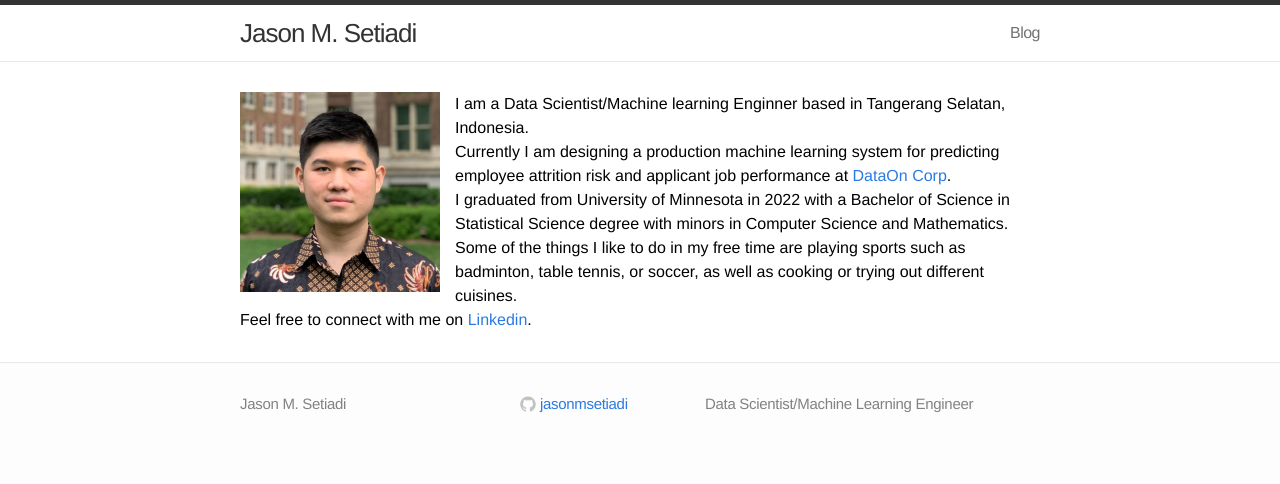
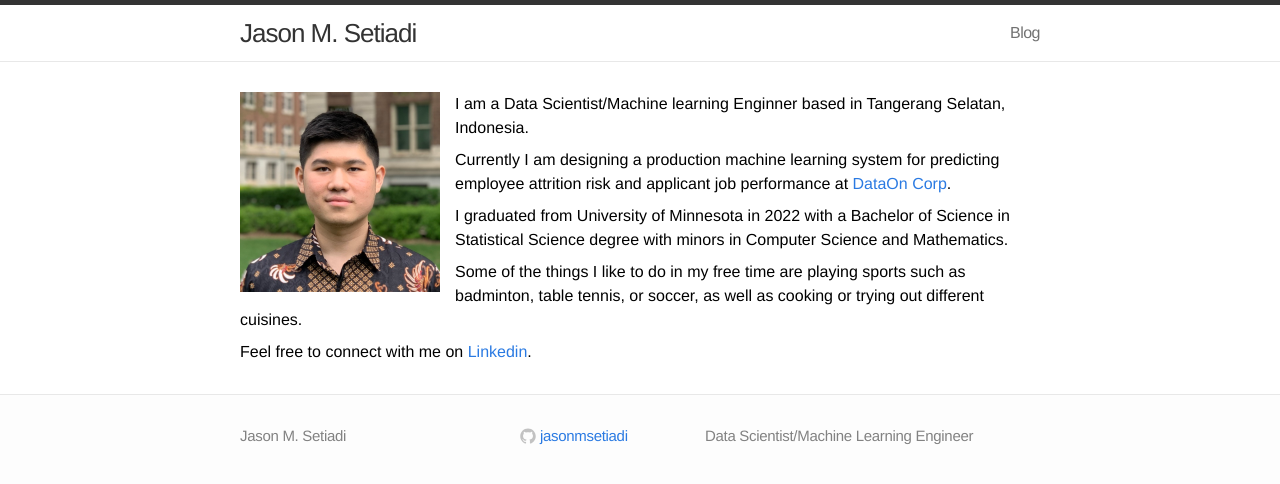
Before and after one commit to jasonmsetiadi/jasonmsetiadi.github.io, a Jekyll site: the page built from index.html, in a window 1280 px wide. Shown: the top 484 px of the page. Built offline with Jekyll 4.4.1, drawn with Linux system fonts in a browser that asks for light colours.

Commit message:
change spacing

```diff
--- a/index.html
+++ b/index.html
@@ -5,16 +5,21 @@ layout: default
 img {
   float: left;
 }
+.br {
+  display: block;
+  margin-bottom: .5em;
+}
 </style>
+
 
 <p><img src="assets/potrait.jpg" style="width:200px;height:200px;margin-right:15px;">
 
 I am a Data Scientist/Machine learning Enginner based in Tangerang Selatan, Indonesia.
-<br>
+<span class="br"></span>
 Currently I am designing a production machine learning system for predicting employee attrition risk and applicant job performance at <a href="https://www.humanica.com/en/about-us/">DataOn Corp</a>.
-<br>
+<span class="br"></span>
 I graduated from University of Minnesota in 2022 with a Bachelor of Science in Statistical Science degree with minors in Computer Science and Mathematics.
-<br>
+<span class="br"></span>
 Some of the things I like to do in my free time are playing sports such as badminton, table tennis, or soccer, as well as cooking or trying out different cuisines.
-<br>
+<span class="br"></span>
 Feel free to connect with me on <a href="https://www.linkedin.com/in/jasonmsetiadi/">Linkedin</a>.</p>
```
